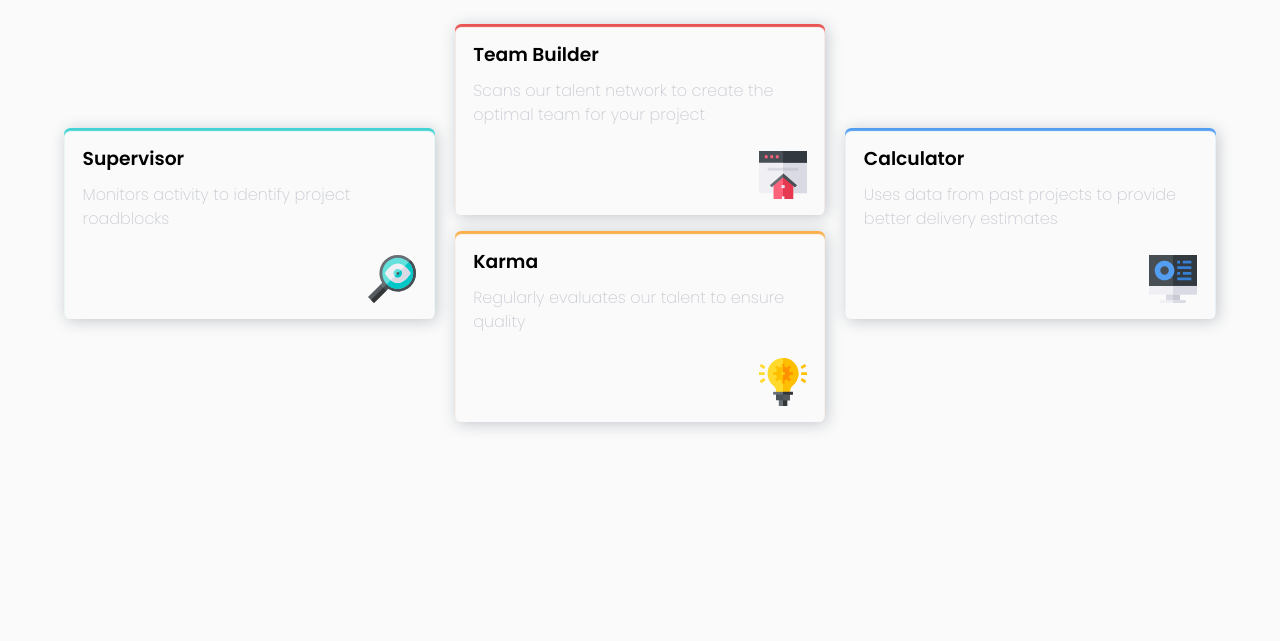
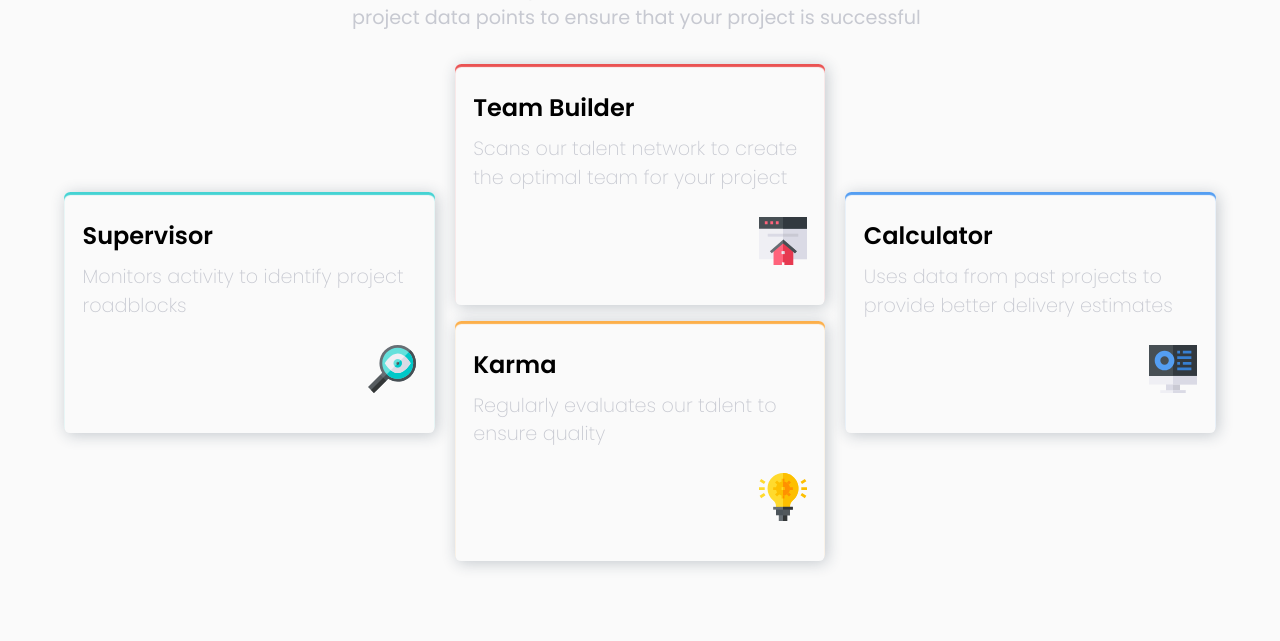
Before and after one commit to victorokoroji/frontend-four-card-feature.github.io, a plain HTML site: page index.html in a window 1280 px wide. Shown: the part 220-861 px from the top of the page. Before the commit the page ends 800 px from the top, so only its background shows below. Drawn offline with nearby package versions, Linux system fonts and the light colour scheme; files that its build step writes are made by us from their sources.

Commit message:
Update style.scss

```diff
--- a/style.scss
+++ b/style.scss
@@ -48,7 +48,7 @@ html {
 }
 .container {
 	@extend %my-wrapper;
-	margin: 1.5rem auto;
+	margin: 4rem auto;
 }
 body {
 	background-color: $gray_light_color;
@@ -85,18 +85,19 @@ section {
 	p {
 		color: $grayish_blue_neutral_color;
 		font-weight: $weight-extra-light;
-		font-size: 1rem;
+		font-size: 1.2rem;
 		line-height: 1.5;
 	}
 	h3 {
 		font-weight: $weight-semi-bold;
-		padding-bottom: 10px;
+		padding: 10px 0;
+                font-size: 1.5rem;
 	}
 	.img {
 		display: flex;
 		justify-content: flex-end;
 		img {
-			padding-top: 1.5rem;
+			padding: 1.5rem 0;
 			width: 3em;
 		}
 	}
```
